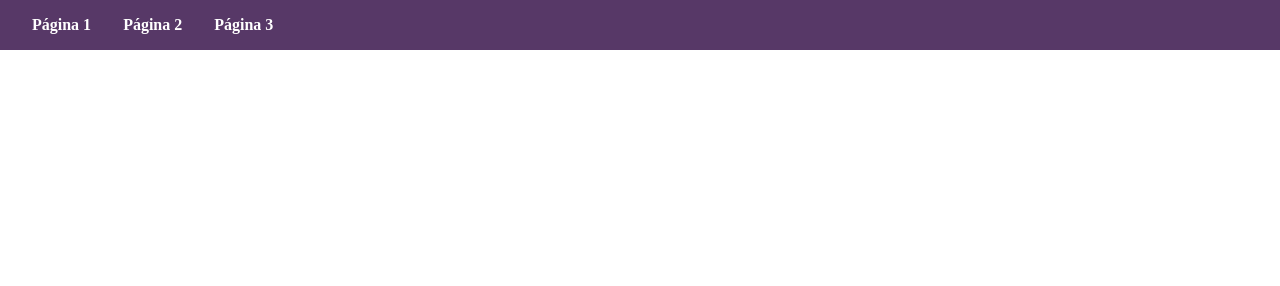
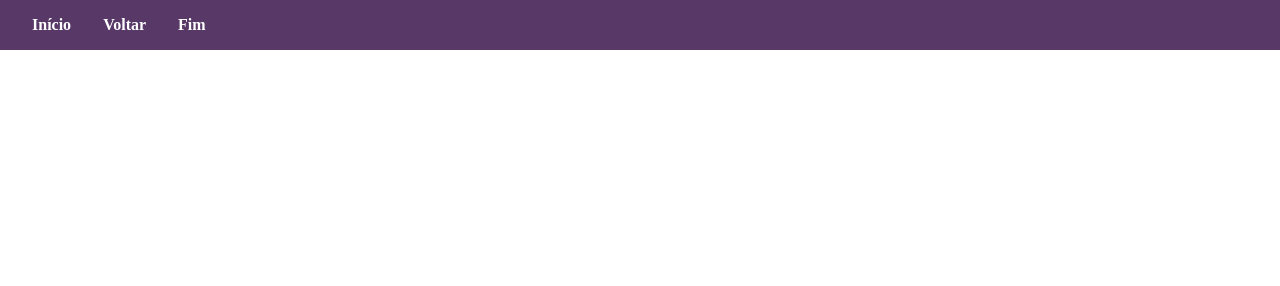
Before and after one commit to acronoshq/site, a plain HTML site: page index.html in a window 1280 px wide. Shown: the top 286 px of the page. Drawn offline with Linux system fonts and the light colour scheme.

Commit message:
Update index.html

```diff
--- a/index.html
+++ b/index.html
@@ -12,9 +12,9 @@
         <nav>
             <img src="menuicon.png" alt="Menu" class="menu-icon" id="menu-icon">
             <ul id="menu">
-                <li><a href="#page1">Página 1</a></li>
-                <li><a href="#page2">Página 2</a></li>
-                <li><a href="#page3">Página 3</a></li>
+                <li><a href="#page1">Início</a></li>
+                <li><a href="#page1">Voltar</a></li>
+                <li><a href="#page22">Fim</a></li>
             </ul>
         </nav>
     </header>
```
